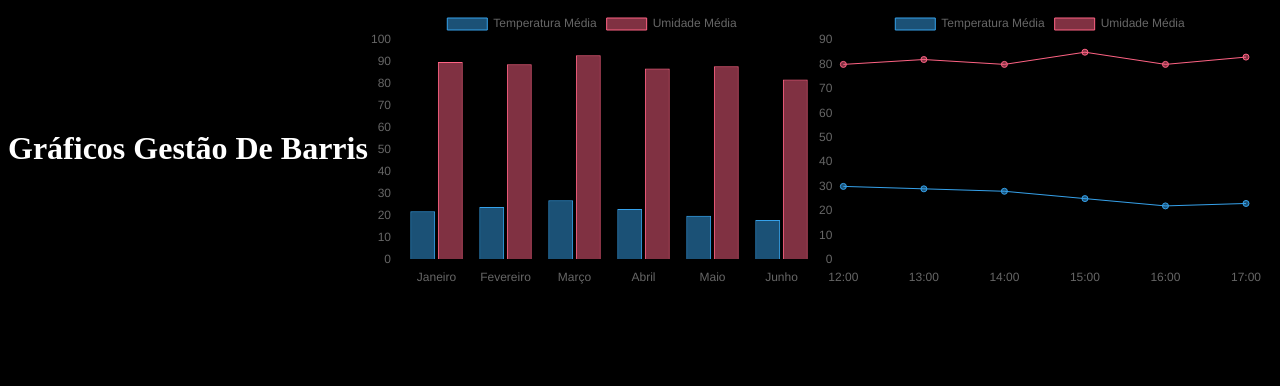
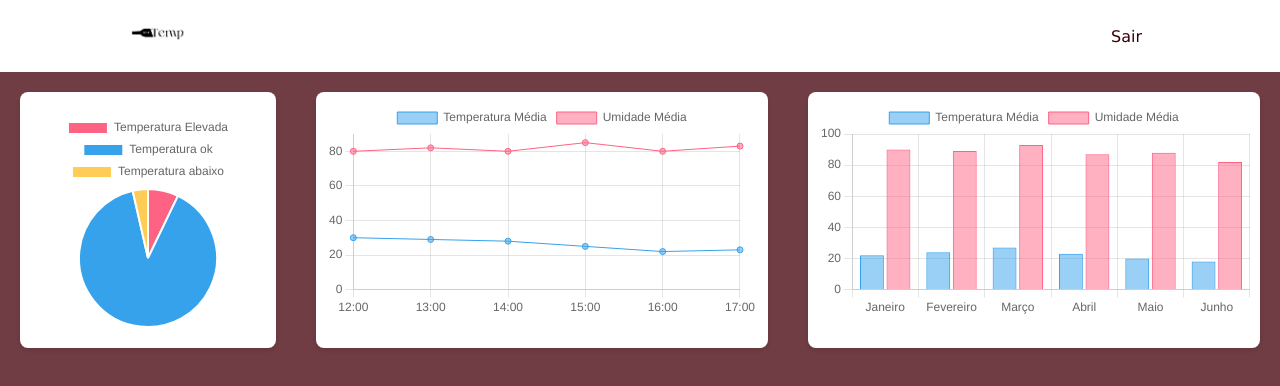
Before and after one commit to KaueASouza/Sprint2, a plain HTML site: page dashboard/dashboard.html in a window 1280 px wide. Drawn offline with nearby package versions, Linux system fonts and the light colour scheme.

Commit message:
Alterações na dashboard

```diff
--- a/dashboard/dashboard.html
+++ b/dashboard/dashboard.html
@@ -10,16 +10,35 @@
 </head>
 <body>
 
-    <div class="menu"></div>
+  <div class="header">
+    <div class="container">
+        <h2><img class="Logo" src="Logo.png" alt="WineTemp"></h2>
+        <ul class="navbar">
+            <li> <a href="Site_institucional\Login.html">Sair</a></li>
+        </ul>
 
-    <h1>Gráficos Gestão De Barris</h1>
-    <div>
-        <canvas id="myChart" style="position: relative; height:35vh; width:35vw"></canvas>
+    </div>
+</div>
+
+
+    <div class="graficos">
+
+      <div class="grafico1">
+        <canvas class="myChart" id="myChart" ></canvas>
     </div>
 
-    <div>
-      <canvas id="myChart2" style="position: relative; height:35vh; width:35vw"></canvas>
-  </div>
+    <div class="grafico2">
+      <canvas class="myChart2" id="myChart2" ></canvas>
+   </div>
+
+   <div class="grafico3">
+    <canvas class="myChart3" id="myChart3" ></canvas>
+ </div>
+
+    </div>
+
+
+
 
 <script>
   const ctx = document.getElementById('myChart');
@@ -81,6 +100,31 @@
     }
   });
 
+const ctx3 = document.getElementById('myChart3');
+
+const data = {
+  labels: ['Temperatura Elevada', 'Temperatura ok', 'Temperatura abaixo'],
+  datasets: [{
+    label: 'My First Dataset',
+    data: [20, 250, 10],
+    backgroundColor: [
+      'rgb(255, 99, 132)',
+      'rgb(54, 162, 235)',
+      'rgb(255, 205, 86)'
+    ],
+    hoverOffset: 4
+  }]
+};
+
+const config = {
+  type: 'pie',
+  data: data,
+};
+
+new Chart(ctx3, config);
+
+
+
 
 </script>
 
--- a/dashboard/styledash.css
+++ b/dashboard/styledash.css
@@ -1,10 +1,92 @@
-h1 {
-    color: white;
+* {
+    margin: 0;
+    padding: 0;
+    box-sizing: border-box;
+    font-family: Verdana, Geneva, Tahoma, sans-serif;
 }
 
 body {
-    display:flex;
-    flex-direction: row;
+    background-color: #430009c2;
+}
+
+.header {
+    display: flex;
     align-items: center;
-    background-color: black;
+    background-color: white;
+    color: #3a0008;
+    padding: 3px 0;
 }
+
+.container {
+    width: 80%;
+    margin: 0 auto;
+    display: flex;
+    justify-content: space-between;
+    align-items: center;
+}
+
+.navbar {
+    list-style: none;
+    margin-left: auto;
+}
+
+.navbar li {
+    margin-right: 10px;
+
+}
+
+h1 {
+    color: #333;
+    margin-top: 10px;
+    align-items: center;
+}
+
+.graficos {
+    display: flex;
+    justify-content: space-around;
+    margin-top: 20px;
+    flex-direction: row-reverse;
+}
+
+.grafico1,
+.grafico2 {
+    background-color: white;
+    border-radius: 8px;
+    box-shadow: 0 2px 4px rgba(0, 0, 0, 0.1);
+    padding: 10px;
+    flex: 2; /*Ocupa duas vezes mais o espaço*/
+    margin-right: 20px;
+    margin-left: 20px;
+}
+
+.grafico3 {
+    background-color: white;
+    border-radius: 8px;
+    box-shadow: 0 2px 4px rgba(0, 0, 0, 0.1);
+    padding: 20px;
+    flex: 1;
+    margin-right: 20px;
+    margin-left: 20px;
+}
+
+.myChart,
+.myChart2 {
+    width: 100%;
+    height: 100%;
+}
+
+.myChart3 {
+    width: 100%;
+    height: 100%;
+}
+
+.Logo {
+    width: 60px; /* Defina a largura desejada */
+    height: 60px; /* Defina a altura desejada */
+
+}
+
+a {
+    color: #3a0008;
+    text-decoration: none;
+}
```
